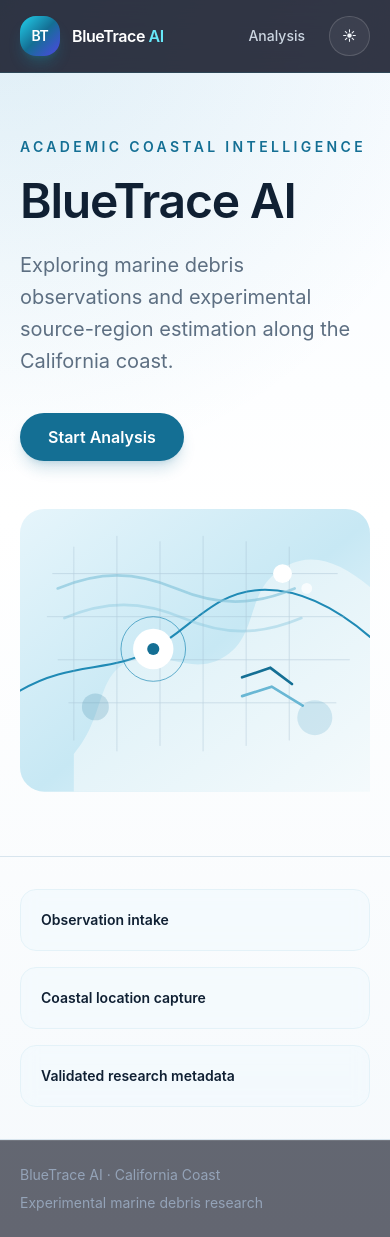
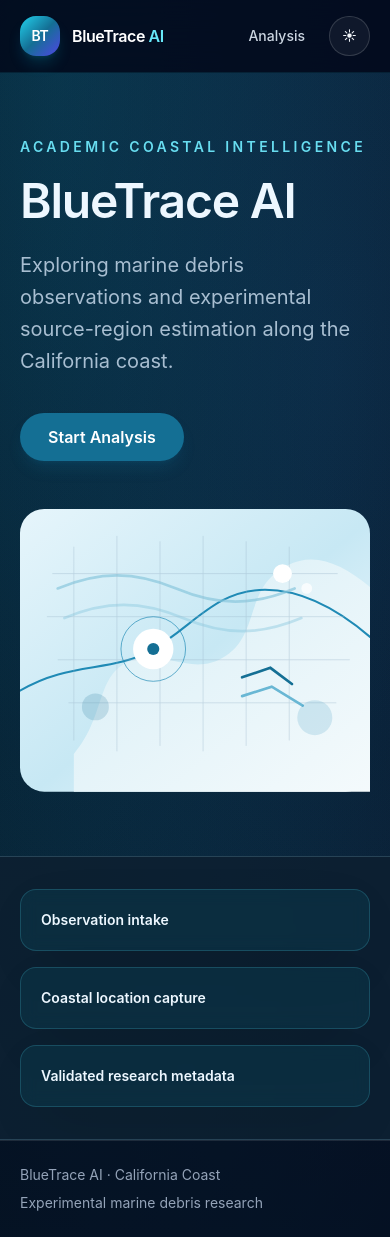
Before and after one commit to riri242/BlueTrace-AI, a React (Vite) app in the folder frontend/: page / in a window 390 px wide. Built offline with nearby package versions, Linux system fonts and the light colour scheme.

Commit message:
Add responsive oceanic dark mode and refreshed BlueTrace UI

```diff
--- a/frontend/src/styles/index.css
+++ b/frontend/src/styles/index.css
@@ -37,3 +37,46 @@ input {
 .mapboxgl-ctrl-attrib {
   opacity: 0.72;
 }
+
+
+:root.dark {
+  color: #e7f3ff;
+  background: #05101d;
+}
+
+.dark body {
+  background:
+    radial-gradient(ellipse at 15% 5%, rgba(6, 182, 212, 0.17), transparent 34rem),
+    radial-gradient(ellipse at 85% 30%, rgba(59, 130, 246, 0.13), transparent 36rem),
+    linear-gradient(180deg, #071524 0%, #05101d 60%, #081a29 100%);
+}
+
+.dark .text-research-ink { color: #edf7ff; }
+.dark .text-research-muted { color: #a8bed1; }
+.dark .text-ocean-600, .dark .text-ocean-700 { color: #68ddf0; }
+.dark .border-research-line { border-color: rgba(131, 184, 206, 0.23); }
+.dark .border-ocean-100 { border-color: rgba(76, 195, 217, 0.22); }
+.dark .bg-white, .dark .bg-white\/70, .dark .bg-white\/72, .dark .bg-white\/78,
+.dark .bg-white\/82, .dark .bg-white\/88, .dark .bg-white\/92 { background-color: rgba(13, 31, 49, 0.91); }
+.dark .bg-ocean-50, .dark .bg-ocean-50\/65, .dark .bg-ocean-50\/75,
+.dark .bg-ocean-50\/92 { background-color: rgba(12, 59, 78, 0.49); }
+.dark .bg-ocean-100 { background-color: rgba(45, 126, 153, 0.37); }
+.dark input, .dark select, .dark textarea {
+  color: #edf7ff;
+  background-color: #0e2436;
+  border-color: rgba(131, 184, 206, 0.28);
+  color-scheme: dark;
+}
+.dark input::placeholder, .dark textarea::placeholder { color: #91aabf; }
+.dark .shadow-research { box-shadow: 0 18px 55px -28px rgba(0, 0, 0, 0.8); }
+.dark .text-red-700, .dark .text-red-800, .dark .text-red-900 { color: #fecaca; }
+.dark .bg-red-50\/80 { background-color: rgba(127, 29, 29, 0.26); }
+.dark .border-red-200 { border-color: rgba(252, 165, 165, 0.3); }
+
+@media (prefers-reduced-motion: reduce) {
+  *, *::before, *::after {
+    scroll-behavior: auto !important;
+    animation-duration: 0.01ms !important;
+    transition-duration: 0.01ms !important;
+  }
+}
```
